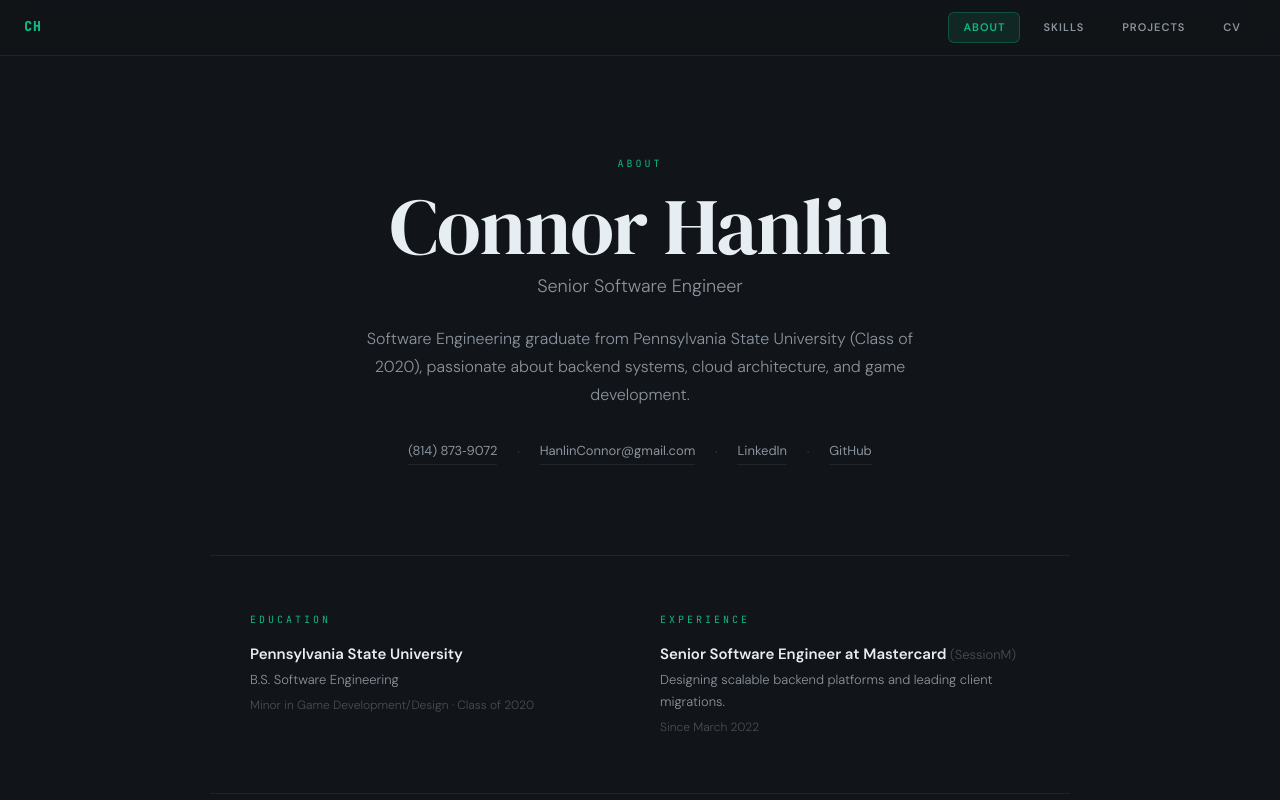
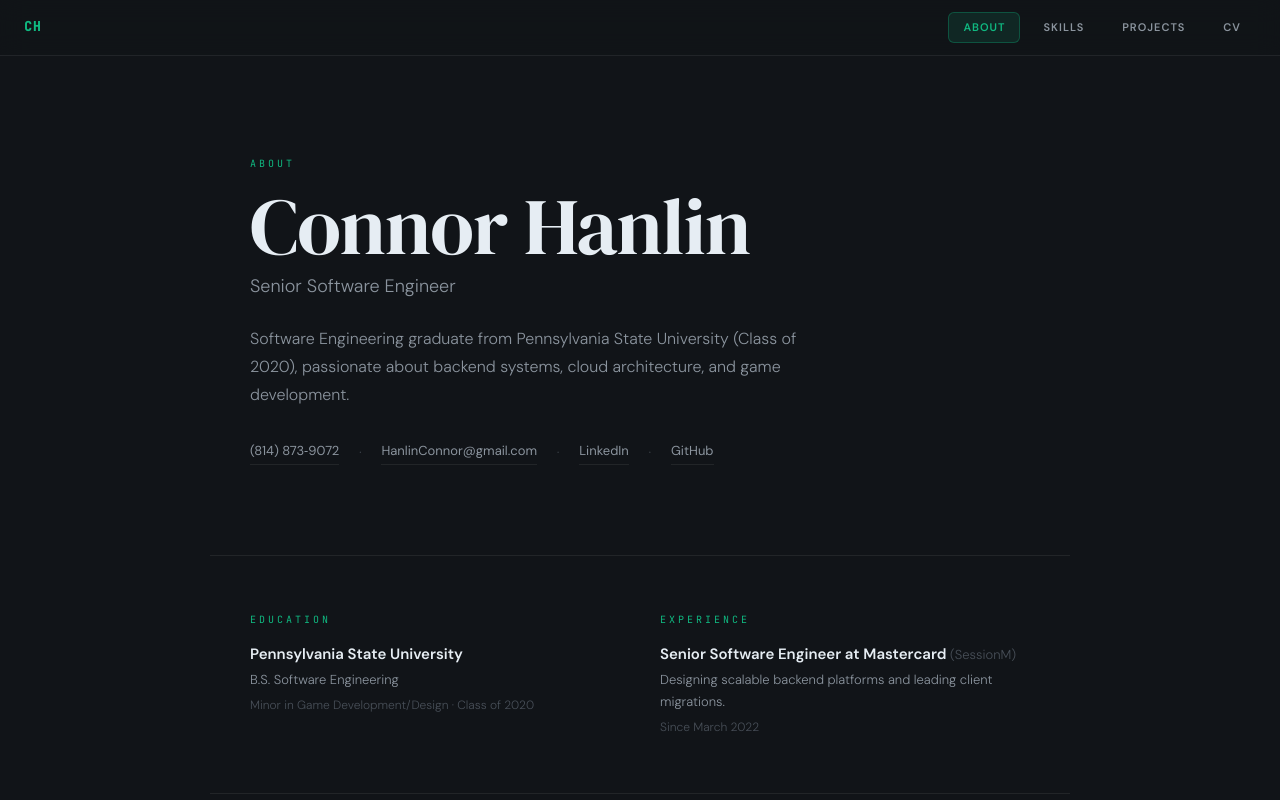
Before and after one commit to cph5236/cph5236.github.io, a website: page index.html in a window 1280 px wide. Shown: the top 800 px of the page. Drawn offline with Linux system fonts and the light colour scheme.

Commit message:
Revert accidental centering: hero section should be left-aligned

```diff
--- a/assets/css/custom.css
+++ b/assets/css/custom.css
@@ -92,7 +92,6 @@ body {
     margin: 0 auto;
     padding: 100px 40px 90px;
     border-bottom: 1px solid var(--border);
-    text-align: center;
 }
 
 .about-grid {
@@ -143,10 +142,6 @@ body {
 }
 
 /* ── HERO ──────────────────────────────────────────────── */
-section#about {
-    width: 100%;
-}
-
 .hero-name {
     font-family: 'DM Serif Display', Georgia, serif;
     font-size: clamp(52px, 7vw, 80px);
@@ -169,7 +164,7 @@ section#about {
     color: var(--text-secondary);
     line-height: 1.75;
     max-width: 560px;
-    margin: 0 auto 32px;
+    margin-bottom: 32px;
     font-weight: 300;
 }
 
@@ -178,7 +173,6 @@ section#about {
     gap: 20px;
     flex-wrap: wrap;
     align-items: center;
-    justify-content: center;
 }
 
 .hero-contacts a {
```
